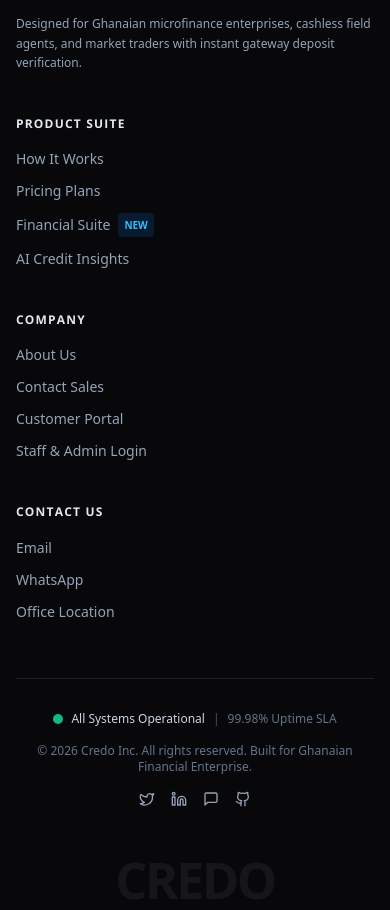
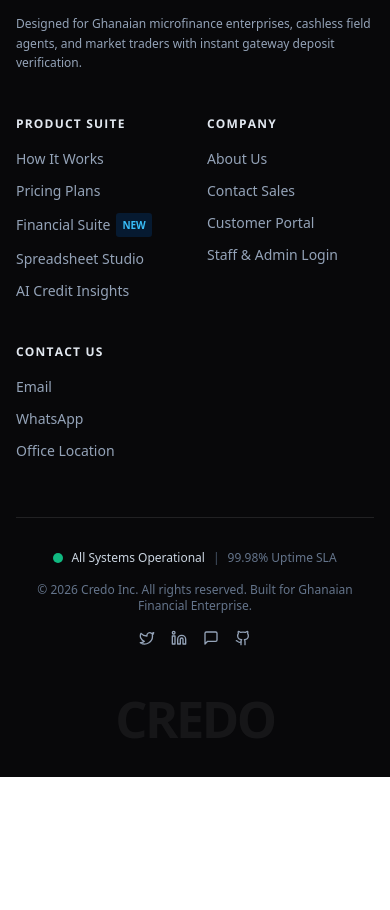
Before and after one commit to Gideon-Dadey/SusuFlow, a Next.js app in the folder apps/web/: page / in a window 390 px wide. Shown: the part 5548-6458 px from the top of the page. After the commit the page ends 6325 px from the top, so only its background shows below. Built offline with nearby package versions, Linux system fonts and the light colour scheme.

Commit message:
style(ui): align Product Suite and Company columns side-by-side on mobile devices

```diff
--- a/apps/web/src/components/marketing/footer.tsx
+++ b/apps/web/src/components/marketing/footer.tsx
@@ -105,6 +105,8 @@
             </p>
           </div>
 
+          {/* 2-Column Mobile Grid for PRODUCT SUITE and COMPANY */}
+          <div className="grid grid-cols-2 gap-6 col-span-1 lg:col-span-5 lg:grid-cols-5">
             {/* Column 2: Product Suite */}
             <div className="lg:col-span-3 space-y-4">
               <h3 className="text-xs font-bold text-slate-200 uppercase tracking-widest inline-block">
@@ -130,12 +132,20 @@
                 <li>
                   <Link
                     href="/staff/calculator"
-                  className="text-slate-400 hover:text-white transition-colors inline-flex items-center gap-2"
+                    className="text-slate-400 hover:text-white transition-colors inline-flex items-center gap-1.5"
                   >
                     <span>Financial Suite</span>
                     <span className="rounded bg-[#0066cc]/20 px-1.5 py-0.5 text-[10px] font-bold text-[#38bdf8]">
                       NEW
                     </span>
+                  </Link>
+                </li>
+                <li>
+                  <Link
+                    href="/staff/excel"
+                    className="text-slate-400 hover:text-white transition-colors"
+                  >
+                    Spreadsheet Studio
                   </Link>
                 </li>
                 <li>
@@ -188,6 +198,7 @@
                   </Link>
                 </li>
               </ul>
+            </div>
           </div>
 
           {/* Column 4: Contact Us */}
```
Lines whose indentation alone changed are shown as unchanged.
